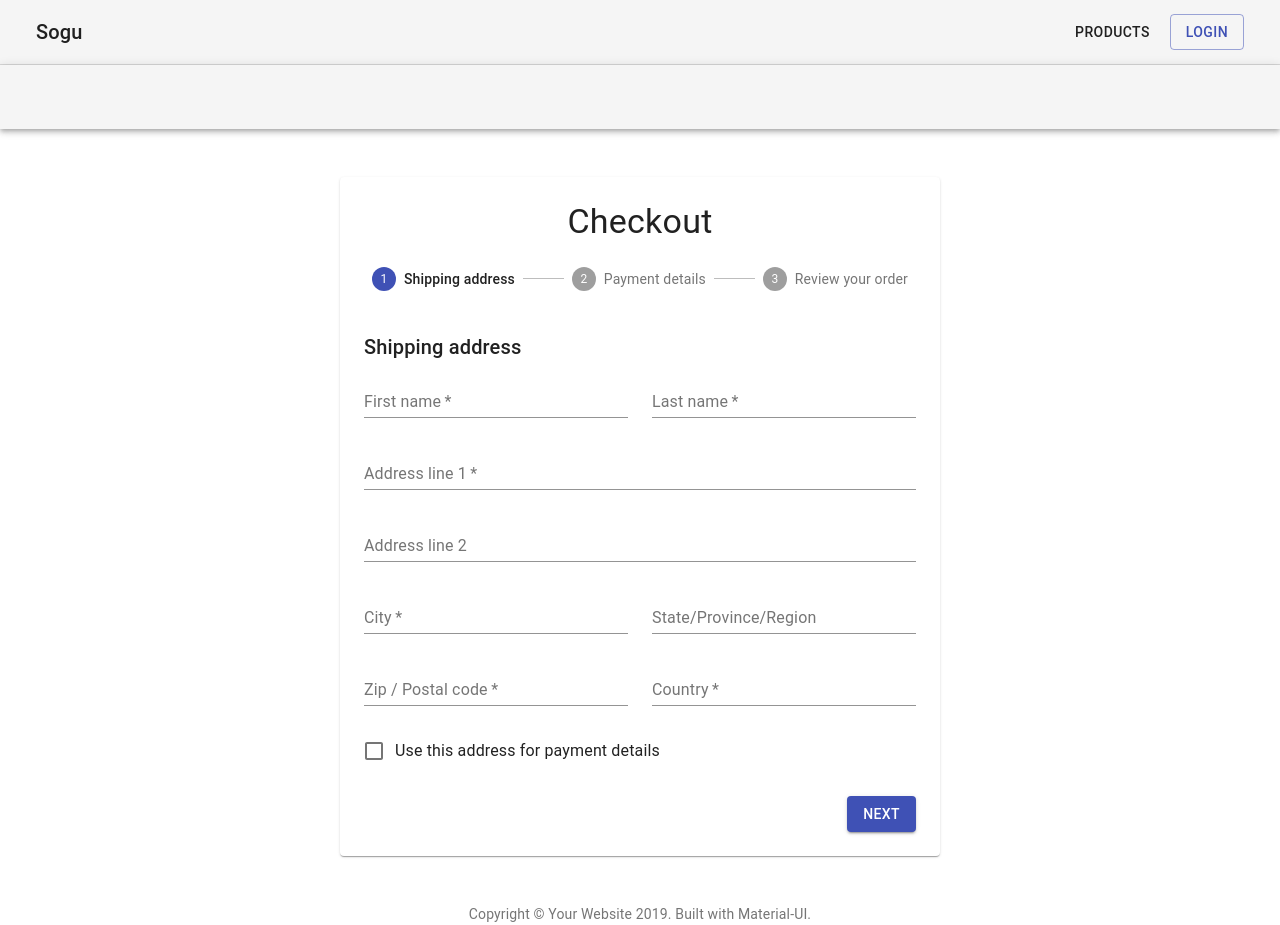
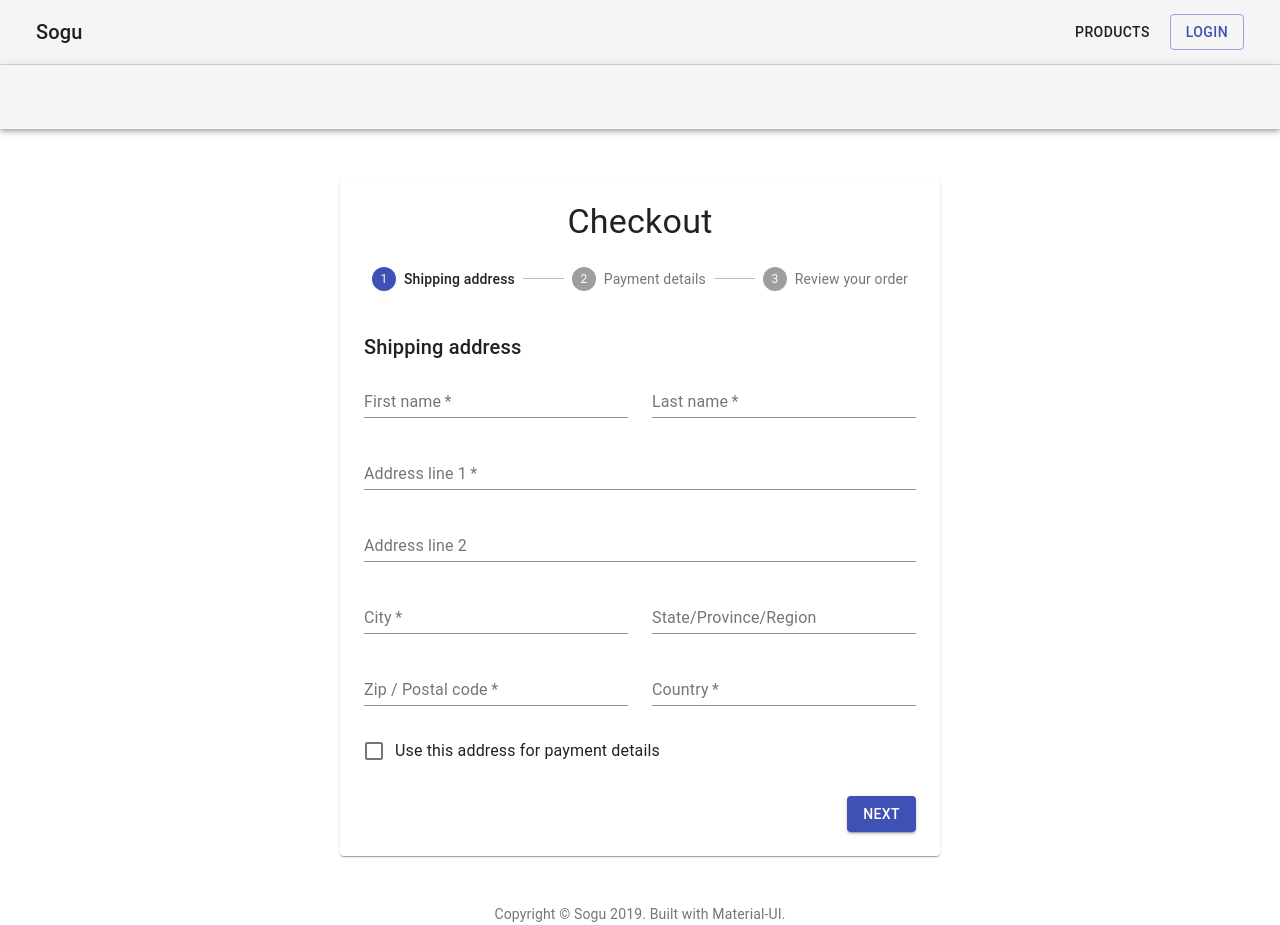
Before and after one commit to 4-guys/ShoppingCart, a React (Create React App) app in the folder client/: page /checkout in a window 1280 px wide. Built offline with nearby package versions, Linux system fonts and the light colour scheme; what react-swipeable-views-utils would draw is missing.

Commit message:
Merge with Michael

```diff
--- a/client/src/pages/Checkout.js
+++ b/client/src/pages/Checkout.js
@@ -19,7 +19,7 @@ function Copyright() {
         <Typography variant="body2" color="textSecondary" align="center">
             {'Copyright © '}
             <Link color="inherit" href="https://material-ui.com/">
-                Your Website
+                Sogu
       </Link>{' '}
             {new Date().getFullYear()}
             {'. Built with '}
```
